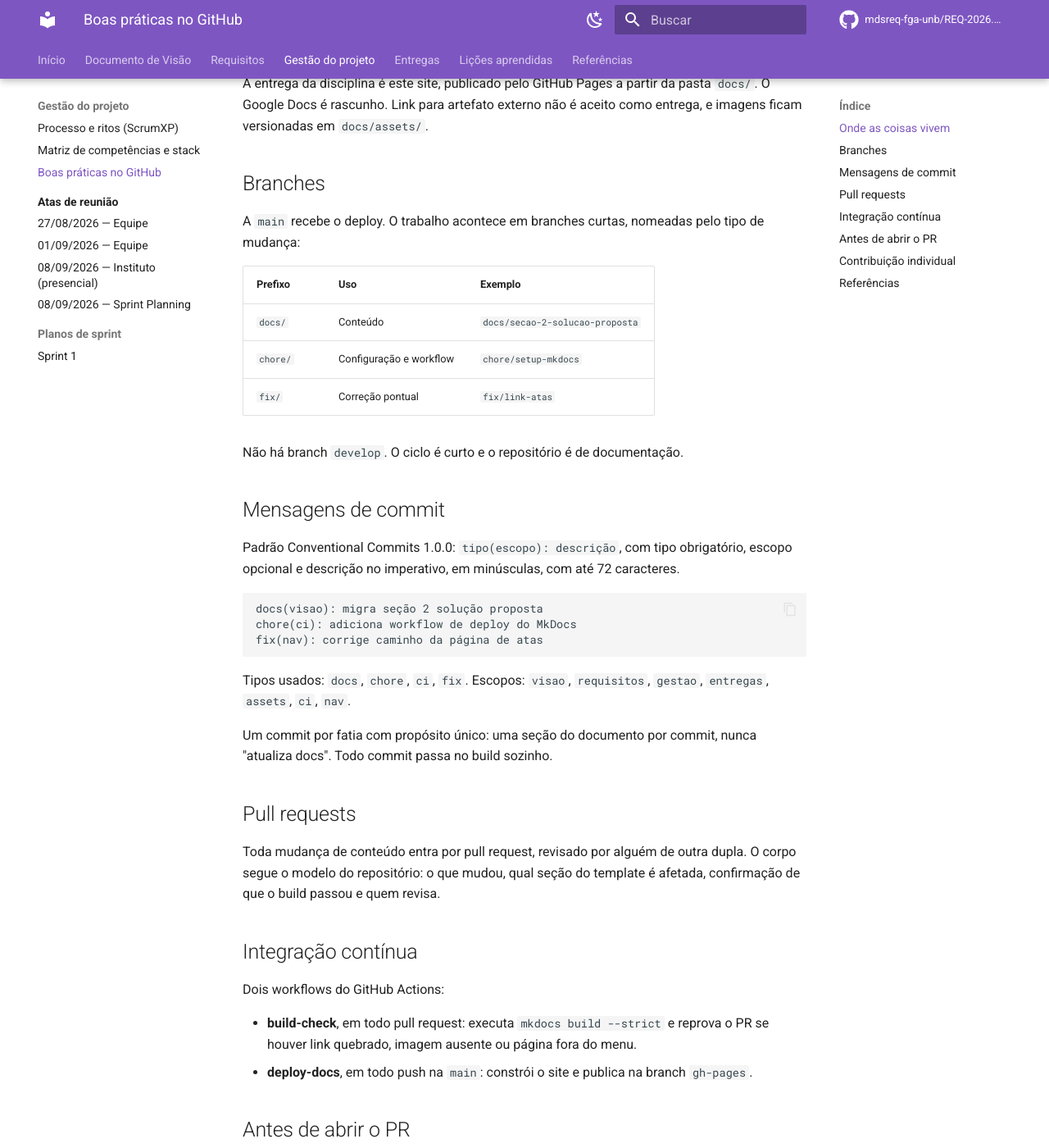
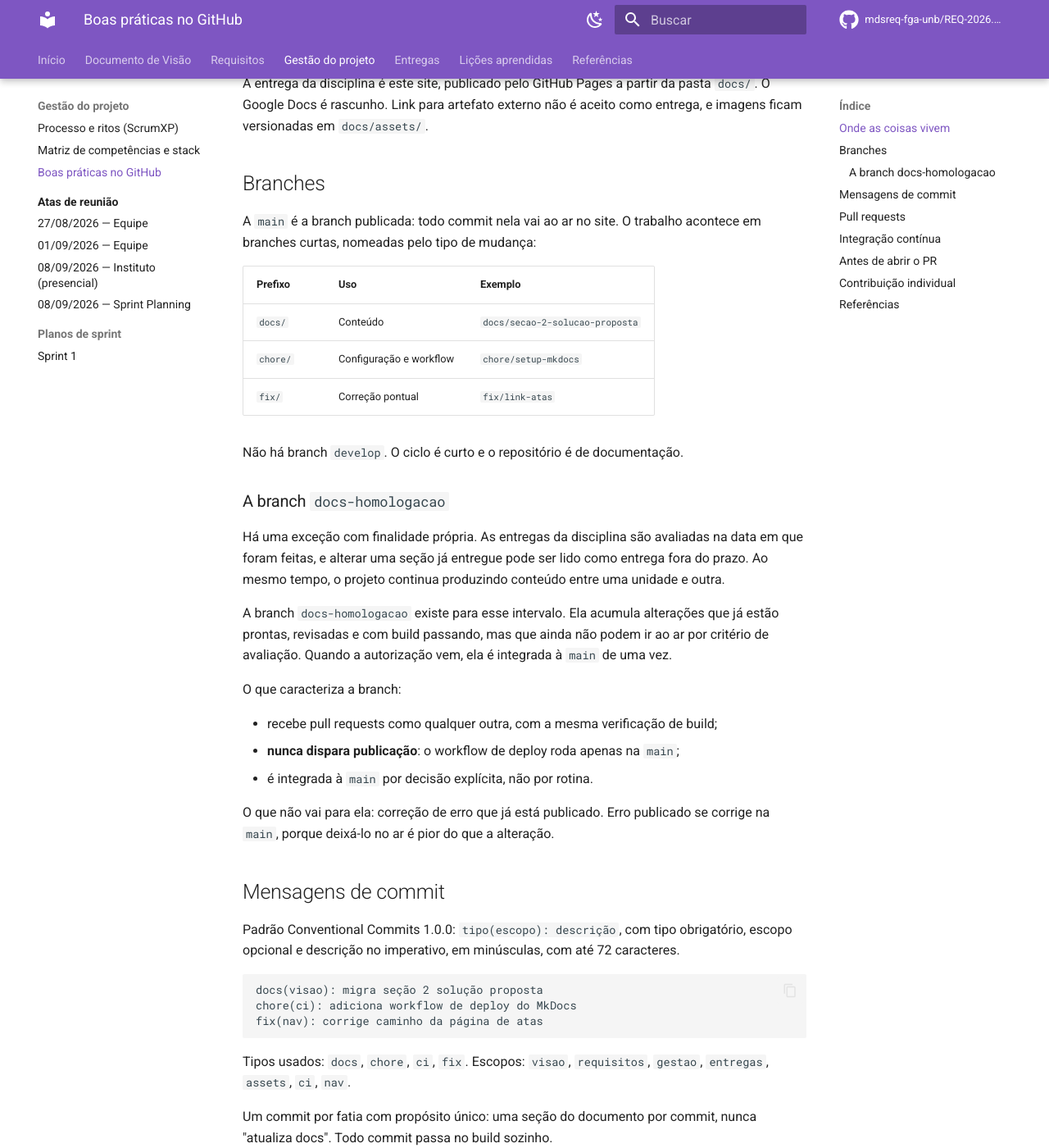
Before and after one commit to mdsreq-fga-unb/REQ-2026.2-T02-CyberSetor, an MkDocs documentation site: the page built from docs/gestao/boas-praticas-github.md, in a window 1280 px wide and 1400 px high, scrolled down 306 px. Shown: the whole window at 82% size. Built offline with MkDocs 1.6.1 and Material for MkDocs 9.7.7, drawn with Linux system fonts in a browser that asks for light colours; comment, search, counter and statistics services are not loaded; some of the changed text lies outside the part shown.

Commit message:
chore(ci): separa verificacao e deploy por branch
Refs #1

```diff
--- a/docs/gestao/boas-praticas-github.md
+++ b/docs/gestao/boas-praticas-github.md
@@ -8,7 +8,7 @@
 
 ## Branches
 
-A `main` recebe o deploy. O trabalho acontece em branches curtas, nomeadas pelo tipo de mudança:
+A `main` é a branch publicada: todo commit nela vai ao ar no site. O trabalho acontece em branches curtas, nomeadas pelo tipo de mudança:
 
 | Prefixo | Uso | Exemplo |
 |---|---|---|
@@ -17,6 +17,20 @@
 | `fix/` | Correção pontual | `fix/link-atas` |
 
 Não há branch `develop`. O ciclo é curto e o repositório é de documentação.
+
+### A branch `docs-homologacao`
+
+Há uma exceção com finalidade própria. As entregas da disciplina são avaliadas na data em que foram feitas, e alterar uma seção já entregue pode ser lido como entrega fora do prazo. Ao mesmo tempo, o projeto continua produzindo conteúdo entre uma unidade e outra.
+
+A branch `docs-homologacao` existe para esse intervalo. Ela acumula alterações que já estão prontas, revisadas e com build passando, mas que ainda não podem ir ao ar por critério de avaliação. Quando a autorização vem, ela é integrada à `main` de uma vez.
+
+O que caracteriza a branch:
+
+- recebe pull requests como qualquer outra, com a mesma verificação de build;
+- **nunca dispara publicação**: o workflow de deploy roda apenas na `main`;
+- é integrada à `main` por decisão explícita, não por rotina.
+
+O que não vai para ela: correção de erro que já está publicado. Erro publicado se corrige na `main`, porque deixá-lo no ar é pior do que a alteração.
 
 ## Mensagens de commit
 
@@ -38,10 +52,14 @@
 
 ## Integração contínua
 
-Dois workflows do GitHub Actions:
+Dois workflows do GitHub Actions, cada um com um alvo declarado:
 
-- **build-check**, em todo pull request: executa `mkdocs build --strict` e reprova o PR se houver link quebrado, imagem ausente ou página fora do menu.
-- **deploy-docs**, em todo push na `main`: constrói o site e publica na branch `gh-pages`.
+| Workflow | Quando roda | O que faz |
+|---|---|---|
+| `build-check` | Pull request para `main` ou `docs-homologacao`, e push nas branches `docs/`, `chore/`, `fix/` e `docs-homologacao` | Executa `mkdocs build --strict` e reprova se houver link quebrado ou referência inválida no menu. Registra no log qual branch está sendo verificada e para onde vai |
+| `deploy-docs` | Push na `main` | Verifica o build e publica o site na branch `gh-pages` |
+
+A separação é intencional: o `build-check` roda também em push nas branches de trabalho, para que o erro apareça antes da abertura do pull request; e o `deploy-docs` fica restrito à `main`, de modo que nada em homologação chegue ao ar por engano.
 
 ## Antes de abrir o PR
 
```
Also changed, not shown: 2 other files.
